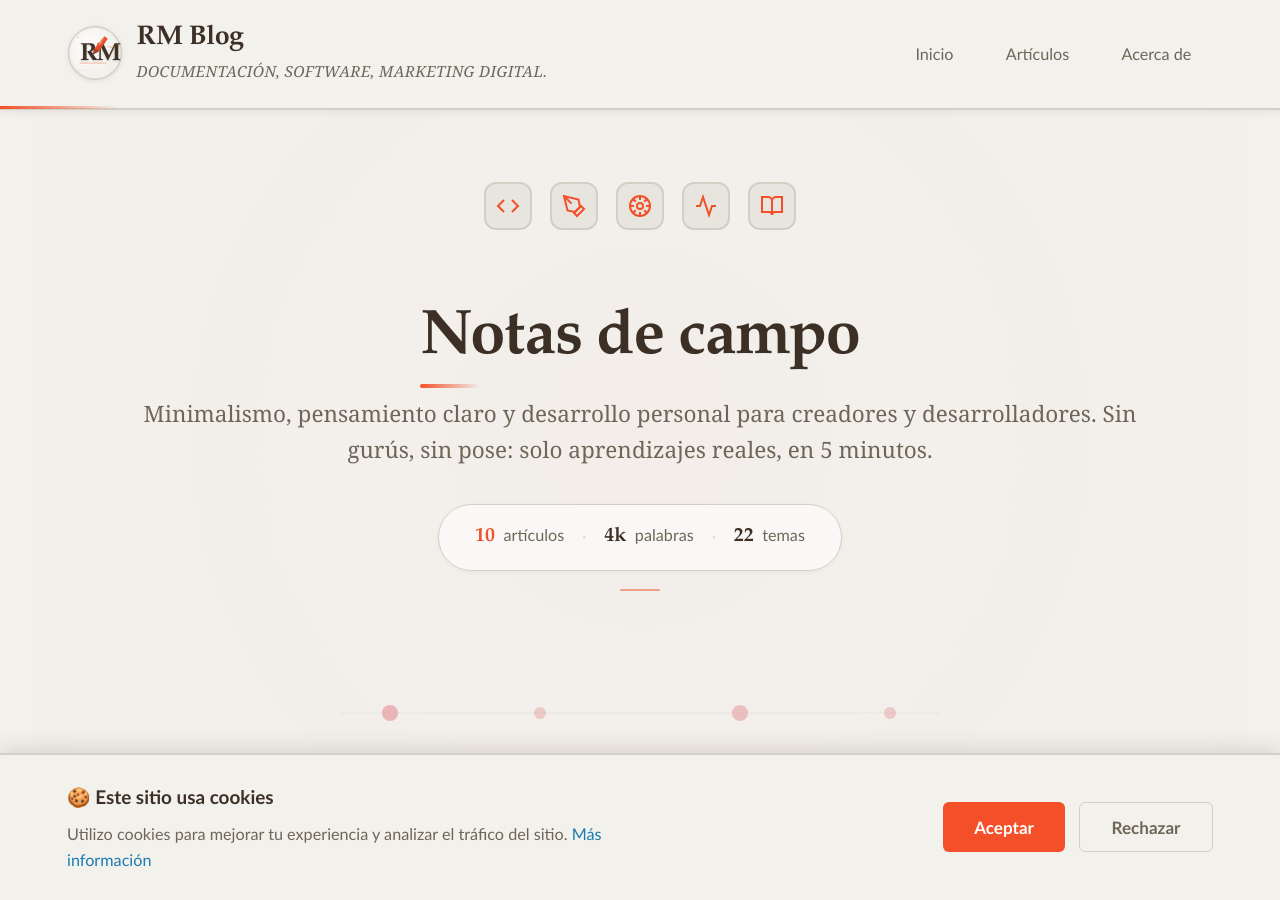
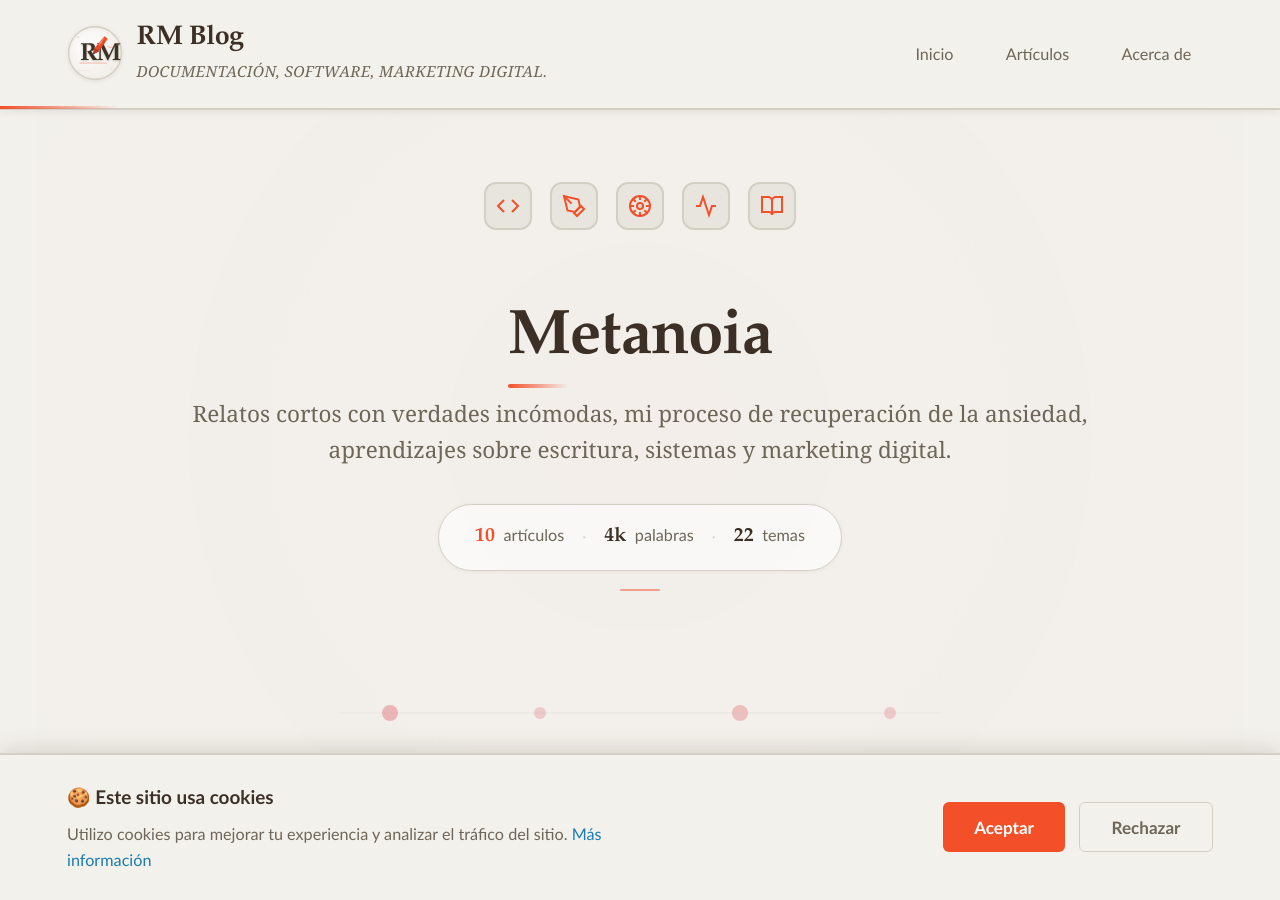
Before and after one commit to renedev0284-creator/renedev0284-creator.github.io, a Jekyll site: the page built from index.html, in a window 1280 px wide and 900 px high. Built offline with Jekyll 4.4.1, drawn with Linux system fonts in a browser that asks for light colours.

Commit message:
Hero con descripción y nombre distinto

```diff
--- a/index.html
+++ b/index.html
@@ -46,10 +46,9 @@ title: Inicio
       </span>
     </div>
 
-    <h1>Notas de campo</h1>
+    <h1>Metanoia</h1>
     <p class="lead">
-      Minimalismo, pensamiento claro y desarrollo personal para creadores y desarrolladores.
-Sin gurús, sin pose: solo aprendizajes reales, en 5 minutos.
+      Relatos cortos con verdades incómodas, mi proceso de recuperación de la ansiedad, aprendizajes sobre escritura, sistemas y marketing digital.
     </p>
     <!-- Estadísticas del blog -->
     {% include blog-stats.html %}
```
